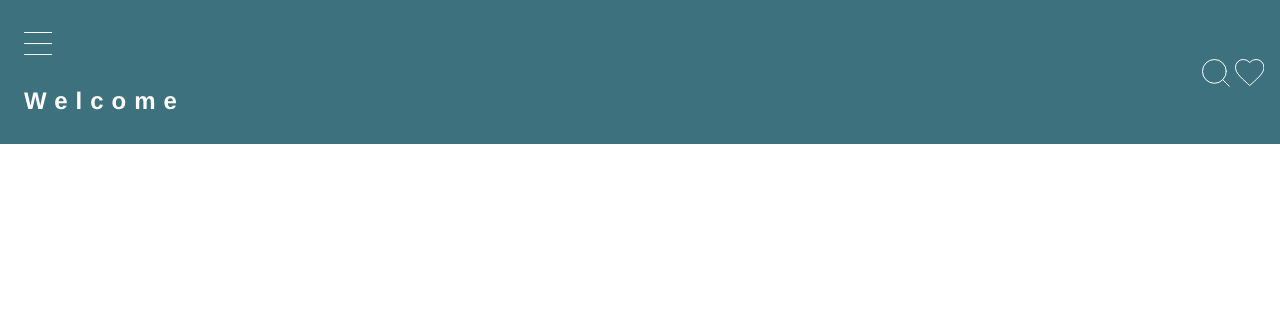
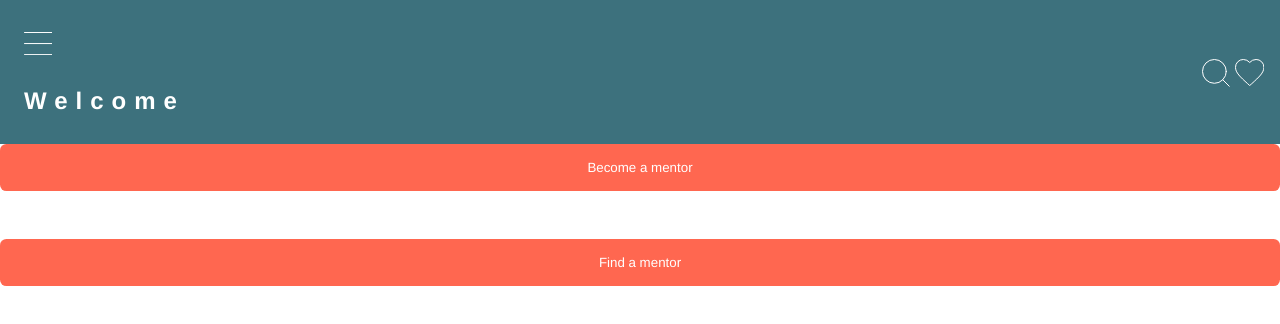
Before and after one commit to MaliScheuer/capstone-project, a React (Create React App) app: page / in a window 1280 px wide. Shown: the top 324 px of the page. Built offline with nearby package versions, Linux system fonts and the light colour scheme.

Commit message:
added home page & buttons

```diff
--- a/src/App.js
+++ b/src/App.js
@@ -1,10 +1,13 @@
-import Header from './components/Header'
+import Header from './components/Header';
+import Home from './pages/home';
 
 
 function App() {
   return (
     <div className="App">
       <Header headline='Welcome'></Header>
+      <Home></Home>
+
     </div>
   );
 }
--- /dev/null
+++ b/src/components/CtaButton.js
@@ -0,0 +1,16 @@
+import styled from 'styled-components';
+
+export default function CtaButton({ buttonText }) {
+
+    return (
+        <Button>{buttonText}</Button>
+    )
+}
+
+const Button = styled.button`
+background: var(--red);
+padding: 1rem;
+border-radius: 0.4rem;
+border: none;
+color: white;
+`
--- /dev/null
+++ b/src/pages/home.js
@@ -0,0 +1,21 @@
+import CtaButton from '../components/CtaButton';
+import styled from 'styled-components';
+
+export default function Home() {
+
+    return (
+        <Wrapper>
+            <CtaButton buttonText='Become a mentor'></CtaButton>
+            <CtaButton buttonText='Find a mentor'></CtaButton>
+        </Wrapper>
+    )
+}
+
+
+const Wrapper = styled.section`
+display: flex;
+flex-direction: column;
+align-content: center;
+gap: 3rem;
+
+`
```
